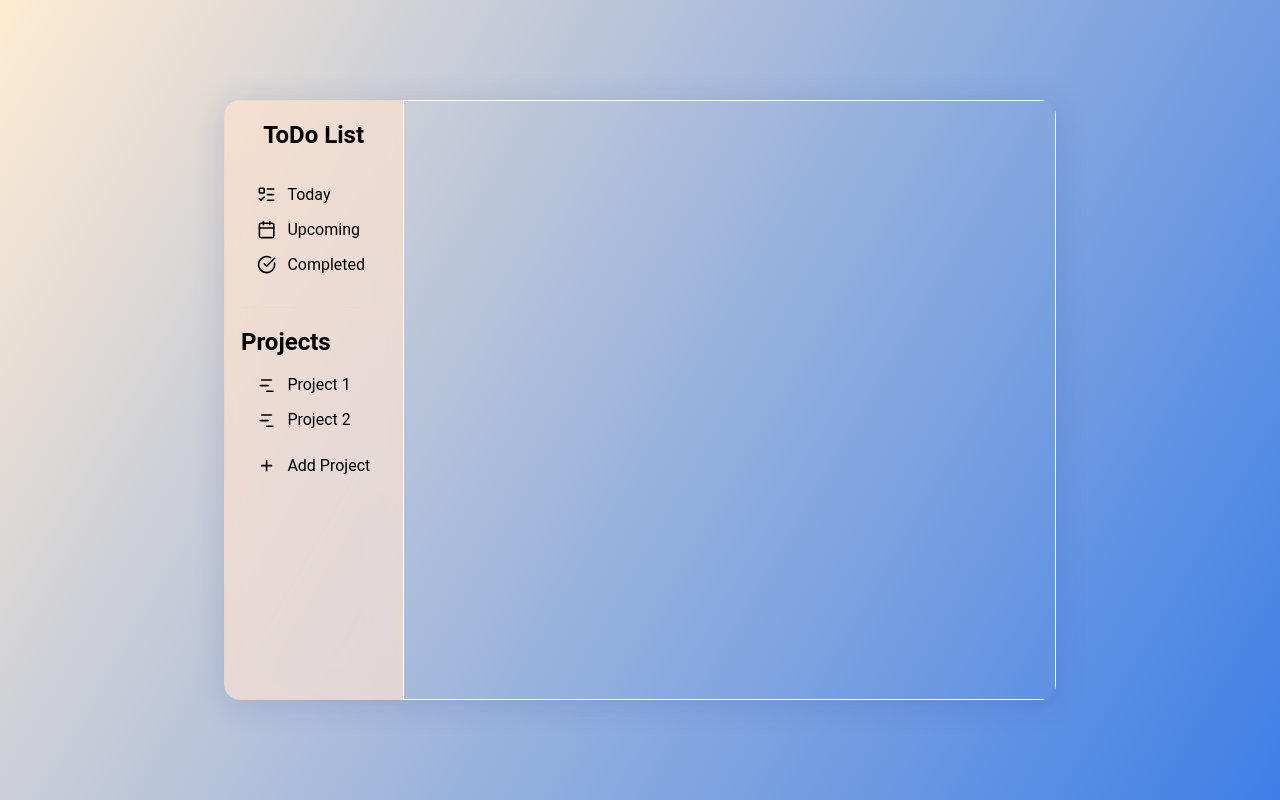
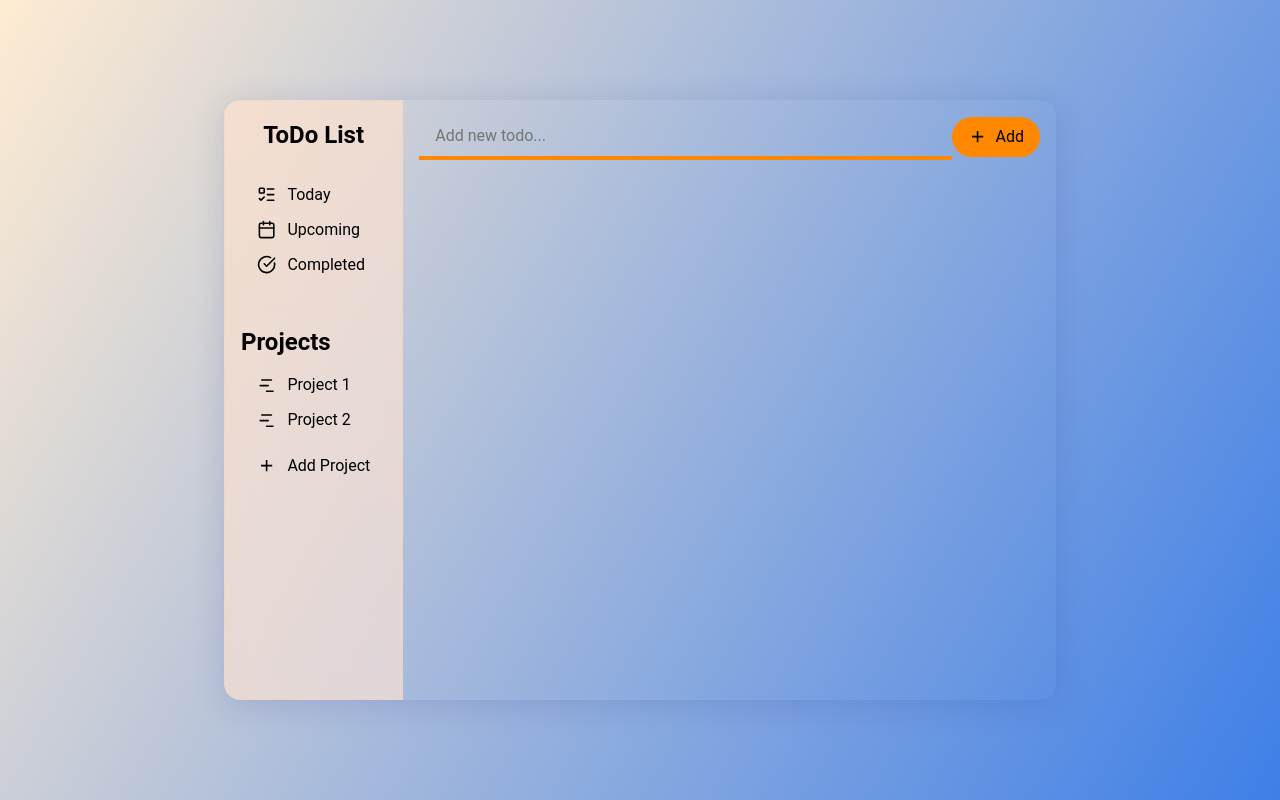
Before and after one commit to Alex-Huaracha/todo-list, a website built with webpack: page src/template.html in a window 1280 px wide. Built offline with nearby package versions, Linux system fonts and the light colour scheme.

Commit message:
feat: enhance main content layout with add todo section and improved styles

```diff
--- a/src/style.css
+++ b/src/style.css
@@ -119,5 +119,48 @@ nav {
 /* Main */
 main {
   grid-area: main;
-  border: 1px solid white;
+  padding: 1rem;
+  display: flex;
+  flex-direction: column;
+  gap: 1.5rem;
 }
+
+.add-todo-section {
+  display: flex;
+  justify-content: center;
+  align-items: center;
+}
+
+.add-todo-input {
+  flex: 1;
+  padding: 0.5rem 1rem;
+  background-color: transparent;
+  border: none;
+  border-bottom: 2px solid #ff8800;
+  box-shadow: 0 2px 0 0 #ff8800;
+  transition: box-shadow 0.3s ease;
+  font-size: 1rem;
+  outline: none;
+}
+
+.add-todo-btn {
+  background-color: #ff8800;
+  border: none;
+  border-radius: 100vmax;
+  cursor: pointer;
+  display: flex;
+  align-items: center;
+  justify-content: center;
+  padding: 0.5rem 1rem;
+  gap: 0.5rem;
+}
+
+.add-todo-btn:hover {
+  background-color: #ff6f00;
+}
+
+.main-content {
+  flex: 1;
+  overflow-y: auto;
+  padding-right: 0.5rem;
+}
--- a/src/template.html
+++ b/src/template.html
@@ -55,7 +55,22 @@
         </section>
       </aside>
       <!-- Content -->
-      <main></main>
+      <main>
+        <section class="add-todo-section">
+          <input
+            type="text"
+            class="add-todo-input"
+            placeholder="Add new todo..."
+          />
+          <button class="add-todo-btn">
+            <svg class="icon">
+              <use href="#icon-plus"></use>
+            </svg>
+            Add
+          </button>
+        </section>
+        <div class="main-content"></div>
+      </main>
     </div>
   </body>
 </html>
```
